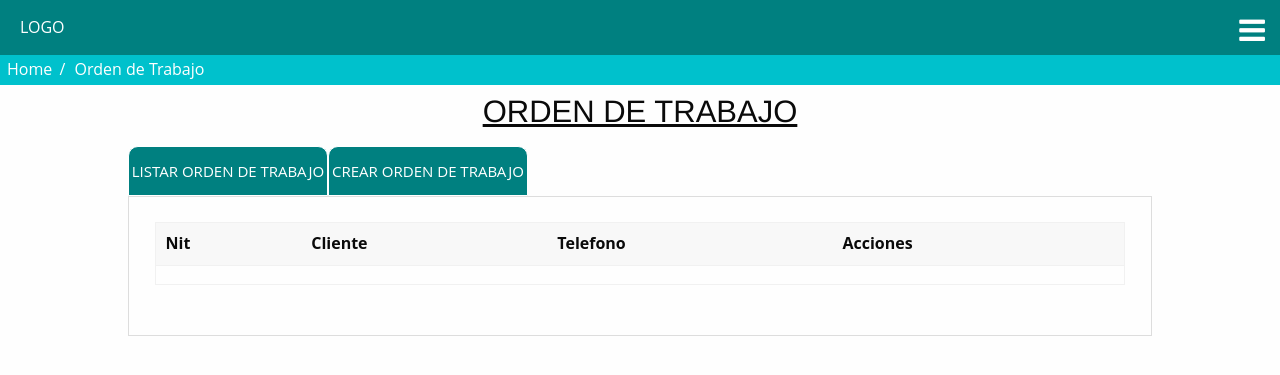
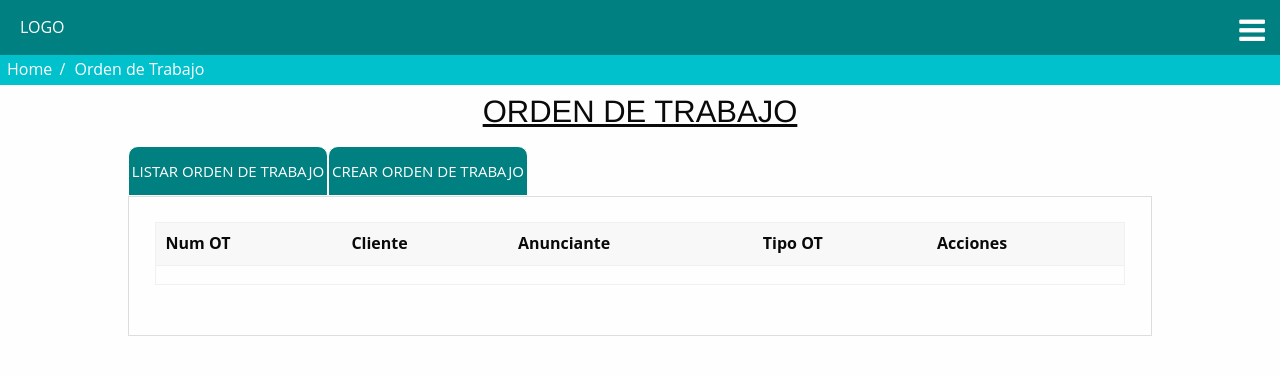
Before and after one commit to JhonAguiar/orden-trabajo, a PHP site: page /element/orden-trabajo.php in a window 1280 px wide. Shown: the top 375 px of the page. Run offline with PHP 8.4, Linux system fonts and the light colour scheme; the visitor is signed in with stand-in values (Sample User, id 1); data comes from the database, SQL or seed files in the repository; tables that the repository leaves empty or names only in its code hold one stand-in row (values such as "Sample post"); lists and menus that the app fills with data are empty.

Commit message:
Correcciones OT

```diff
--- a/controller/ordenController.php
+++ b/controller/ordenController.php
@@ -13,6 +13,11 @@
 			$orden = $ord->ordenNit($_POST["id"]);
 			echo json_encode($orden);
 		break;
+		case 'ordenTrabajo':
+			$ord = new OrdenTrabajo();
+			$orden = $ord->ordenTrabajo();
+			echo  json_encode($orden);
+		break;
 		default:
 			echo "Ha ocurrido un problema";
 			break;
--- a/element/orden-trabajo.php
+++ b/element/orden-trabajo.php
@@ -2,7 +2,9 @@
     session_start();
 
     if($_SESSION['valido']){
+
         require_once "../model/Cliente.php";
+        require_once "../model/OrdenTrabajo.php";
 ?>
 <!DOCTYPE html>
 <html lang="en">
@@ -63,14 +65,16 @@
                     <table>
                         <thead>
                             <tr>
-                                <th>Nit</th>
+                                <th>Num OT</th>
                                 <th>Cliente</th>
-                                <th>Telefono</th>
+                                <th>Anunciante</th>
+                                <th>Tipo OT</th>
                                 <th>Acciones</th>
                             </tr>
                         </thead>
                         <tbody>
                             <tr>
+                                <td></td>
                                 <td></td>
                                 <td></td>
                                 <td></td>
@@ -83,6 +87,7 @@
             <div class="content-two">
                 <div class="container">
                 	<form id="form-ot" name="form-ot">
+                		<input type="hidden" id="id_orden_trabajo" name="id_orden_trabajo">
 	                    <div class="row">
 	                        <div class="large-6 columns">
 	                            <label>Nombre Cliente
@@ -116,6 +121,13 @@
 	                            <label>Tipo de OT
 	                                <select name="tipo_ot" id="tipo_ot">
 	                                    <option value="">-- Seleccione una opción --</option>
+	                                    <?php
+	                                        $ord = new OrdenTrabajo();
+	                                        $orden = $ord->tipoOt();
+	                                        for ($i=0; $i < count($orden) ; $i++) {
+	                                            echo '<option value="'.$orden[$i]["id_tipo"].'">'.$orden[$i]["tipo"].'</option>';
+	                                        }
+	                                    ?>
 	                                </select>
 	                            </label>
 	                        </div>
--- a/index.php
+++ b/index.php
@@ -10,6 +10,7 @@
 		<div class="row">
 			<div class="columns medium-6 medium-offset-3">
 				<section id="content-login">
+					<!-- index  -->
 					<h4 class="text-center">SISTEMA GESTIÓN ORDENES DE TRABAJO</h4>
 					<form action="controller/loginController.php" method="post" class="logIn.php">
 						<div class="row">
--- a/model/OrdenTrabajo.php
+++ b/model/OrdenTrabajo.php
@@ -8,6 +8,18 @@
 
 		public function __construct(){
 			$this->conexion = Conectar::conexion();
+		}
+
+		public function tipoOt(){
+			$sql = "SELECT * FROM tipo_ot";
+
+			$result = $this->conexion->query($sql);
+
+			while($row = $result->fetch_assoc()){
+				$response[] = $row;
+			}
+
+			return $response;
 		}
 
 		public function ordenTrabajo($id){
```
Also changed, not shown: db/Log.php (+14 -2 lines).
